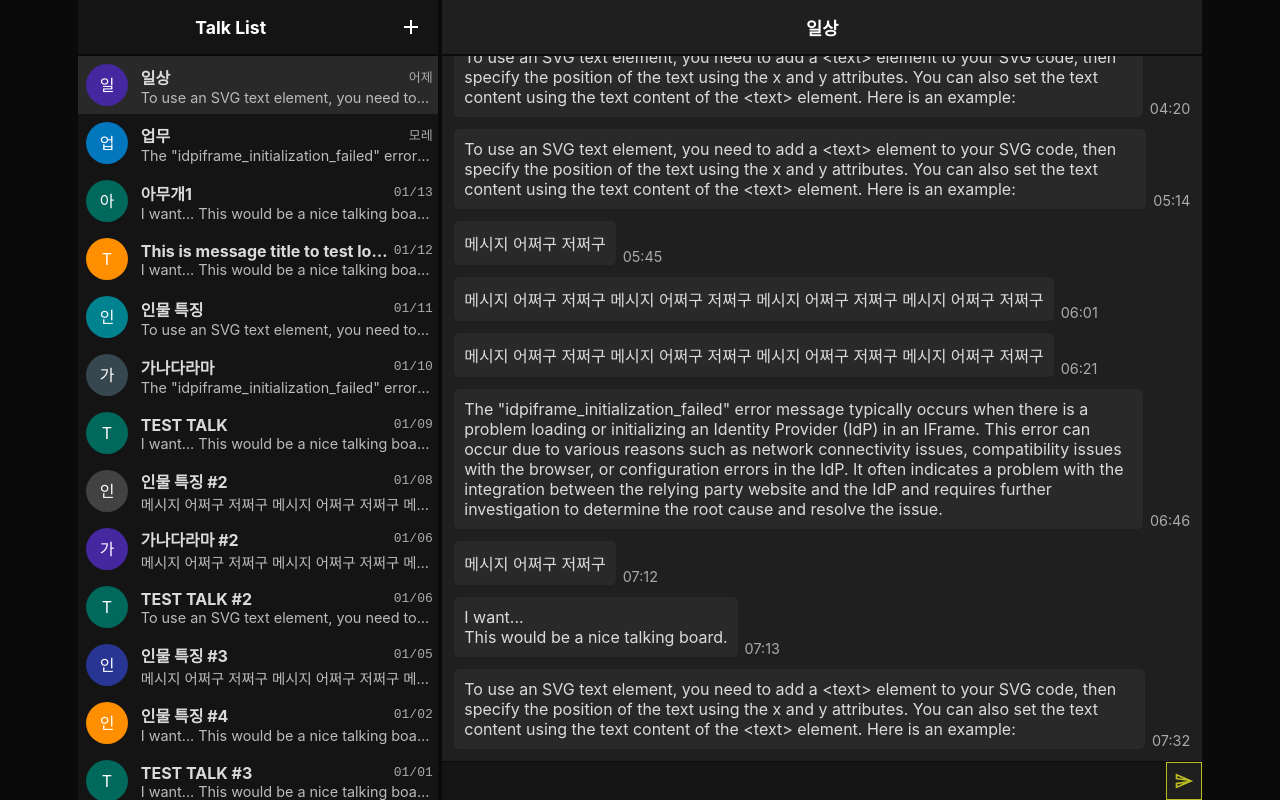
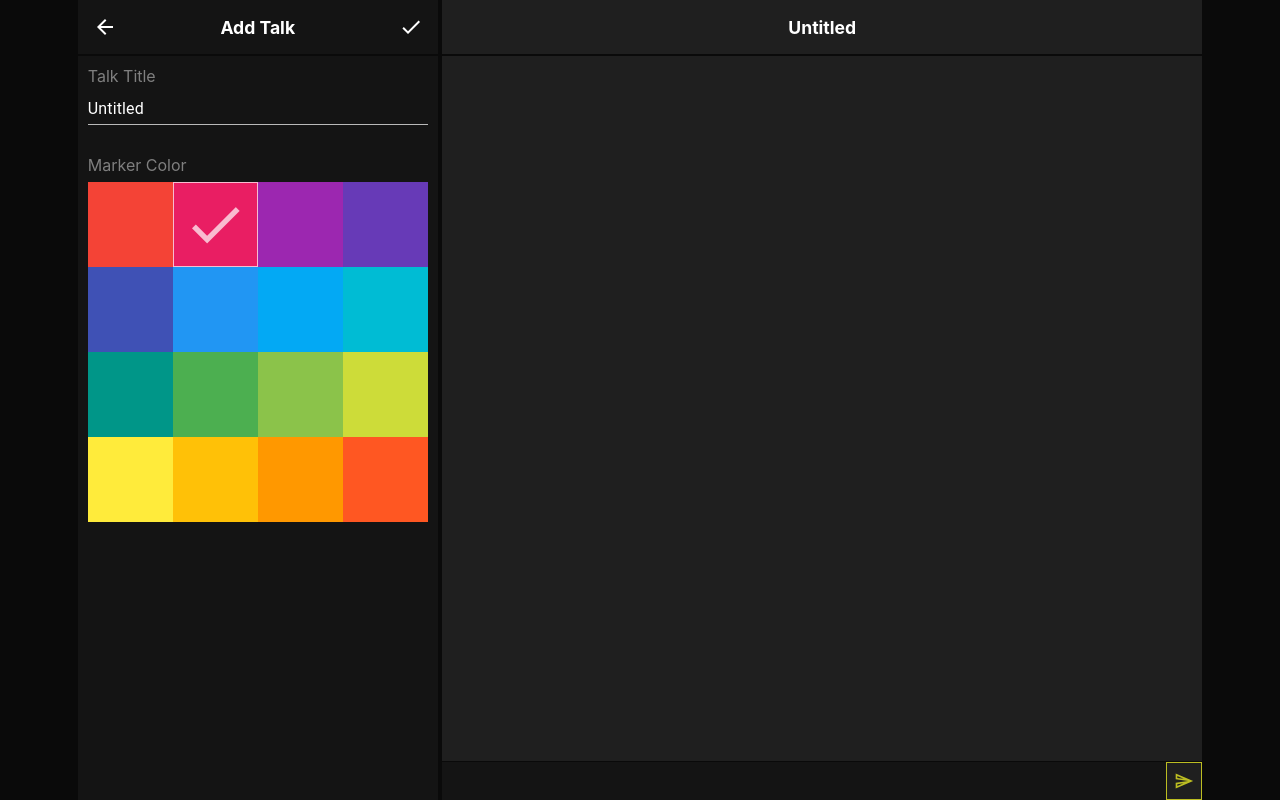
Before and after one commit to love4rh/life-talk, a React (Create React App) app in the folder webApp/: page / in a window 1280 px wide. Both pictures are taken after a click on the element 410 px from the left and 27 px from the top of the page. Built offline with nearby package versions, Linux system fonts and the light colour scheme.

Commit message:
add the functions of adding new talk board

```diff
--- a/webApp/src/common/theme.js
+++ b/webApp/src/common/theme.js
@@ -1,4 +1,5 @@
-/*
+import { randomInteger, isundef } from '../common/common';
+
 import {
   red, pink, purple, deepPurple,
   indigo, blue, lightBlue, cyan,
@@ -6,7 +7,45 @@ import {
   yellow, amber, orange, deepOrange,
   brown, grey, blueGrey
 } from '@mui/material/colors';
-// */
+
+const _colorMap_ = {
+  red, pink, purple, deepPurple,
+  indigo, blue, lightBlue, cyan,
+  teal, green, lightGreen, lime,
+  yellow, amber, orange, deepOrange,
+  brown, grey, blueGrey
+};
+
+const _colorKeys_ = Object.keys(_colorMap_);
+
+
+/**
+ * 랜덤으로 색상 반환
+ * @param {string} shade 100, 200, ..., 900, A100, A200, A400, A700
+ * @returns color string
+ */
+export const getRandomColor = (shade) => {
+  if( isundef(shade) ) {
+    shade = '500';
+  }
+
+  return _colorMap_[_colorKeys_[randomInteger(0, _colorKeys_.length - 1)]][shade];
+}
+
+
+/**
+ * 정의된 색상 반환
+ * @param {*} hue 색상 이름 [red, pink, purple, deepPurple, indigo, blue, lightBlue, cyan, teal, green, lightGreen, lime, yellow, amber, orange, deepOrange, brown, grey, blueGrey]
+ * @param {string} shade 색상의 농도. 100, 200, ..., 900, A100, A200, A400, A700. 기본값 500
+ */
+export const getColor = (hue, shade) => {
+  if( isundef(shade) ) {
+    shade = '500';
+  }
+
+  return _colorMap_[hue][shade];
+}
+
 
 /**
  * Options for Look & Feel
@@ -42,6 +81,9 @@ const Dark = {
   selectedItemColor: '#007FD4',
   separatorColor: '#3C3C3C',
   listLabelColor: '#bcbd22',
+
+  // Talk 보드 속성 편집창
+  talkEditTitleColor: '#7f7f7f',
 };
 
 export { Dark };
--- a/webApp/src/component/ColorPicker.js
+++ b/webApp/src/component/ColorPicker.js
@@ -2,27 +2,22 @@ import React, { Component } from 'react';
 import PropTypes from 'prop-types';
 
 import styled from 'styled-components';
-
-import { randomInteger, isundef } from '../common/common';
-
-import CheckIcon from '@mui/icons-material/Check';
+import Icon from '@mui/material/Icon';
 
 import {
   red, pink, purple, deepPurple,
   indigo, blue, lightBlue, cyan,
   teal, green, lightGreen, lime,
-  yellow, amber, orange, deepOrange,
-  brown, grey, blueGrey
+  yellow, amber, orange, deepOrange
 } from '@mui/material/colors';
 
+const _colorList_ = [
+  [red, pink, purple, deepPurple],
+  [indigo, blue, lightBlue, cyan],
+  [teal, green, lightGreen, lime],
+  [yellow, amber, orange, deepOrange]
+];
 
-const DefinedColorMap = {
-  red, pink, purple, deepPurple,
-  indigo, blue, lightBlue, cyan,
-  teal, green, lightGreen, lime,
-  yellow, amber, orange, deepOrange,
-  brown, grey, blueGrey
-};
 
 
 const ItemLine = styled.div`
@@ -35,8 +30,11 @@ const ItemBox = styled.div`
   width: ${({ size }) => size || 48}px;
   height: ${({ size }) => size || 48}px;
   box-sizing: border-box;
-  color: rgb(255, 255, 255, 0.7)
-
+  color: rgb(255, 255, 255, 0.7);
+  background-color: ${({ color }) => color};
+  display: flex;
+  align-items: center;
+  justify-content: center;
   ${({ selected }) => selected && `
     border: 1px solid rgb(255, 255, 255, 0.7)
   `}
@@ -45,38 +43,71 @@ const ItemBox = styled.div`
 
 class ColorPicker extends Component {
   static propTypes = {
-    ch: PropTypes.number.isRequired, // component height
+    // ch: PropTypes.number.isRequired, // component height
     cw: PropTypes.number.isRequired, // component width
-    color: PropTypes.string // 선택된 컬러
+    color: PropTypes.string, // 선택된 컬러
+    onChanged: PropTypes.func // 색상 변경 핸들러
   }
 
   constructor (props) {
     super(props);
 
-    const { cw, ch } = this.props;
+    const { cw, ch, color } = this.props;
 
     this.state = {
-      cw, ch
+      cw, ch, color
     };
   }
 
+  static getDerivedStateFromProps(props, prevState) {
+    const { cw } = props;
+
+    if( prevState.cw !== cw ) {
+      return { cw };
+    }
+
+    return null;
+  }
+
+  handleChange = (color) => () => {
+    this.setState({ color });
+
+    if( this.props.onChanged ) {
+      this.props.onChanged(color);
+    }
+  }
+
   render () {
-    const { cw, ch } = this.state;
+    const { cw, color } = this.state;
+
+    const iw = cw / 4;
 
     return (
-      <div style={{ width: cw, height: ch }}>
+      <div style={{ width: cw }}>
+        { _colorList_.map((C, i) => (
+          <ItemLine key={`colorLine-${i}`}>
+            { C.map((clr, j) => {
+              const c = clr['500'];
 
+              return (
+                <ItemBox
+                  key={`colorBox-${i}-${j}`}
+                  color={c}
+                  size={iw}
+                  selected={color === c}
+                  onClick={this.handleChange(c)}
+                >
+                  { color === c && <Icon sx={{ fontSize:`${iw - 20}px` }}>check</Icon>}
+                </ItemBox>
+              );
+            })}
+          </ItemLine>
+        ))}
       </div>
     );
   }
 };
 
 
-export const getRandomColor = () => {
-  const colorKeys = Object.keys(DefinedColorMap);
-  return DefinedColorMap[colorKeys[randomInteger(0, colorKeys.length - 1)]]['800'];
-}
-
-
 export default ColorPicker;
 export { ColorPicker };
--- a/webApp/src/component/ImageMarker.js
+++ b/webApp/src/component/ImageMarker.js
@@ -29,7 +29,7 @@ class ImageMarker extends Component {
     return (
       <svg width={size} height={size}>
         <circle cx={mp} cy={mp} r={mp} stroke="none" strokeWidth="0" fill={color} />
-        <text x={mp} y={mp} fill={'white'} textAnchor={`middle`} dominantBaseline={`central`}>{title[0]}</text>
+        <text x={mp} y={mp - 1} fill={'white'} textAnchor={`middle`} dominantBaseline={`central`}>{title[0]}</text>
       </svg>
     );
   }
--- a/webApp/src/view/MainFrame.js
+++ b/webApp/src/view/MainFrame.js
@@ -2,9 +2,9 @@ import React from 'react';
 import PropTypes from 'prop-types';
 
 import { AppComponent } from '../app/AppData';
-import { actGoBackToList } from './actions';
+import { actGoBackToList, actAddNewBoard } from './actions';
 
-import { Dark as TM } from '../common/theme';
+import { Dark as TM, getRandomColor } from '../common/theme';
 
 import * as T from './StyledElements';
 
@@ -47,7 +47,7 @@ class MainFrame extends AppComponent {
   }
 
   handleAddTalkBoard = () => {
-    console.log('handleAddTalkBoard clicked');
+    actAddNewBoard('Untitled', getRandomColor());
   }
 
   renderComp () {
@@ -82,7 +82,7 @@ class MainFrame extends AppComponent {
 
           { pageMode === 'edit' &&
             <T.VStack width={`${listWidth}px`}>
-              <TalkEditor cw={listWidth} index={curTalkIndex} board={curBoard} />
+              <TalkEditor cw={listWidth} index={curTalkIndex} data={curBoard} />
             </T.VStack>
           }
 
--- a/webApp/src/view/TalkEditor.js
+++ b/webApp/src/view/TalkEditor.js
@@ -10,33 +10,40 @@ import { Header } from './Header';
 import ArrowBackIcon from '@mui/icons-material/ArrowBack';
 import CheckIcon from '@mui/icons-material/Check';
 
-import { actGoBackToList } from './actions';
+import { actAddOrChangeTalkBoard, actGoBackToList } from './actions';
 
 import TextField from '@mui/material/TextField';
+import ColorPicker from '../component/ColorPicker';
 
 
-const EditBody = styled.div`
-  padding: 10px;
+const EditLine = styled.div`
+  margin: 10px 10px 20px 10px;
+`;
+
+const EditTitle = styled.div`
+  color: ${TM.talkEditTitleColor};
+  margin-bottom: 7px;
 `;
 
 
 
 class TalkEditor extends React.Component {
   static propTypes = {
-    // full screen or dialog
-    index: PropTypes.number.isRequired, // talk board index for editing
-    board: PropTypes.object.isRequired, // talk board object for editing
+    index: PropTypes.number.isRequired, // talk board index for editing. -1이면 신규 보드 추가
+    data: PropTypes.object.isRequired, // talk board object for editing. There must be title, color.
     cw: PropTypes.number.isRequired, // component width
   }
 
   constructor (props) {
     super(props);
 
-    const { cw, board } = this.props;
+    const { index, cw, data } = this.props;
 
     this.state = {
+      index,
       cw,
-      title: board.title
+      title: data.title,
+      color: data.color
     };
   }
 
@@ -51,8 +58,9 @@ class TalkEditor extends React.Component {
   }
 
   handleConfirm = () => {
-    // TODO update changes
+    const { index, title, color } = this.state;
 
+    actAddOrChangeTalkBoard(index, title, color);
     actGoBackToList();
   }
 
@@ -62,8 +70,12 @@ class TalkEditor extends React.Component {
     this.setState({ title: me.value });
   }
 
+  handleColorChanged = (color) => {
+    this.setState({ color });
+  }
+
   render () {
-    const { cw, title } = this.state;
+    const { index, cw, title, color } = this.state;
 
     return (<>
       <Header
@@ -76,20 +88,26 @@ class TalkEditor extends React.Component {
         headButton={{ onClick: actGoBackToList, element: <ArrowBackIcon size="medium" /> }}
         tailButton={{ onClick: this.handleConfirm, element: <CheckIcon size="medium" /> }}
       >
-        {'Edit Talk'}
+        { index === -1 ? 'Add Talk' : 'Edit Talk' }
       </Header>
 
       <T.Container bgColor={TM.listPanelColor}>
-        <EditBody>
+        <EditLine>
+          <EditTitle>Talk Title</EditTitle>
           <TextField
             required
             fullWidth
-            label="Talk Title"
+            label=""
             value={title}
             variant="standard"
             onChange={this.handleChangeTitle}
           />
-        </EditBody>
+        </EditLine>
+
+        <EditLine>
+          <EditTitle>Marker Color</EditTitle>
+          <ColorPicker cw={cw - 20} color={color} onChanged={this.handleColorChanged} />
+        </EditLine>
       </T.Container>
     </>);
   }
--- a/webApp/src/view/TalkList.js
+++ b/webApp/src/view/TalkList.js
@@ -2,7 +2,7 @@ import React, { useState } from 'react';
 import PropTypes from 'prop-types';
 
 import { AppComponent } from '../app/AppData';
-import { actChangeBoard, actEditBoard } from '../view/actions';
+import { actChangeBoard, actGoEditBoard } from '../view/actions';
 
 import { humanTime, tickCount } from '../common/common';
 
@@ -36,7 +36,7 @@ const TalkListItem = (props) => {
       ev.preventDefault();
       ev.stopPropagation();
 
-      actEditBoard(idx);
+      actGoEditBoard(idx);
 
       /*
       showModalMenu({
--- a/webApp/src/view/actions.js
+++ b/webApp/src/view/actions.js
@@ -1,5 +1,5 @@
 import { getAppData, updateAppData } from '../app/AppData';
-import { tickCount, extractURLs } from '../common/common';
+import { makeid, tickCount, extractURLs } from '../common/common';
 
 import { talkList } from '../mock/sample01';
 
@@ -28,9 +28,49 @@ export const actChangeBoard = (index) => {
 }
 
 
-export const actEditBoard = (index) => {
+export const actGoEditBoard = (index) => {
   const { talkList } = getAppData();
   updateAppData({ pageMode: 'edit', curTalkIndex: index, curBoard: talkList[index] });
+}
+
+
+export const actAddNewBoard = (title, color) => {
+  updateAppData({ pageMode: 'edit', curTalkIndex: -1, curBoard: { title, color } });
+}
+
+
+/**
+ * Talk Board 추가 및 변경
+ * @param {*} index -1이면 추가임. 0보다 크면 해당 Talk Board 속성 변경
+ * @param {*} title
+ * @param {*} color
+ */
+export const actAddOrChangeTalkBoard = (index, title, color) => {
+  // TODO 서버 전달
+  const { talkList } = getAppData();
+
+  let curBoard = null;
+
+  if( index === -1 ) {
+    curBoard = {
+      id: `TALK-${makeid(16)}`,
+      title,
+      color,
+      lastTalk: '새로운 톡 보드가 만들어졌습니다.',
+      time: tickCount(),
+      talks: []
+    };
+
+    talkList.unshift(curBoard);
+    index = 0;
+  } else {
+    curBoard = talkList[index];
+    curBoard.title = title;
+    curBoard.color = color;
+  }
+
+  // console.log('actChangeTalkName', index, title, color);
+  updateAppData({ pageMode: 'list', curTalkIndex: index, curBoard, talkList });
 }
 
 
@@ -42,6 +82,7 @@ const _updateTalkBoardData_ = ({ talkList, curTalkIndex, curBoard }) => {
 }
 
 export const actAddTalk = (text) => {
+  // TODO 서버 전달
   let { talkList, curTalkIndex } = getAppData();
   const curBoard = talkList[curTalkIndex];
 
@@ -58,6 +99,7 @@ export const actAddTalk = (text) => {
 
 
 export const actAddImage = (bas64Img) => {
+  // TODO 서버 전달
   let { talkList, curTalkIndex } = getAppData();
   const curBoard = talkList[curTalkIndex];
 
```
Also changed, not shown: webApp/src/mock/sample01.js.
